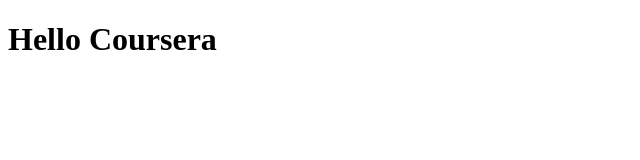
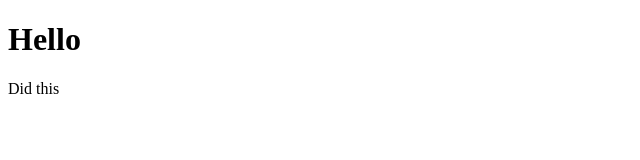
Before and after one commit to ShamsH97/Coursera-test, a plain HTML site: page site/index.html in a window 1280 px wide. Shown: the whole page, without its empty margins (0-640 px from the left). Drawn offline with Linux system fonts and the light colour scheme.

Commit message:
One more line

```diff
--- a/site/index.html
+++ b/site/index.html
@@ -7,6 +7,7 @@
     <title>Hello</title>
 </head>
 <body>
-    <h1>Hello Coursera</h1>
+    <h1>Hello</h1>
+    <p>Did this</p>
 </body>
 </html>
```
